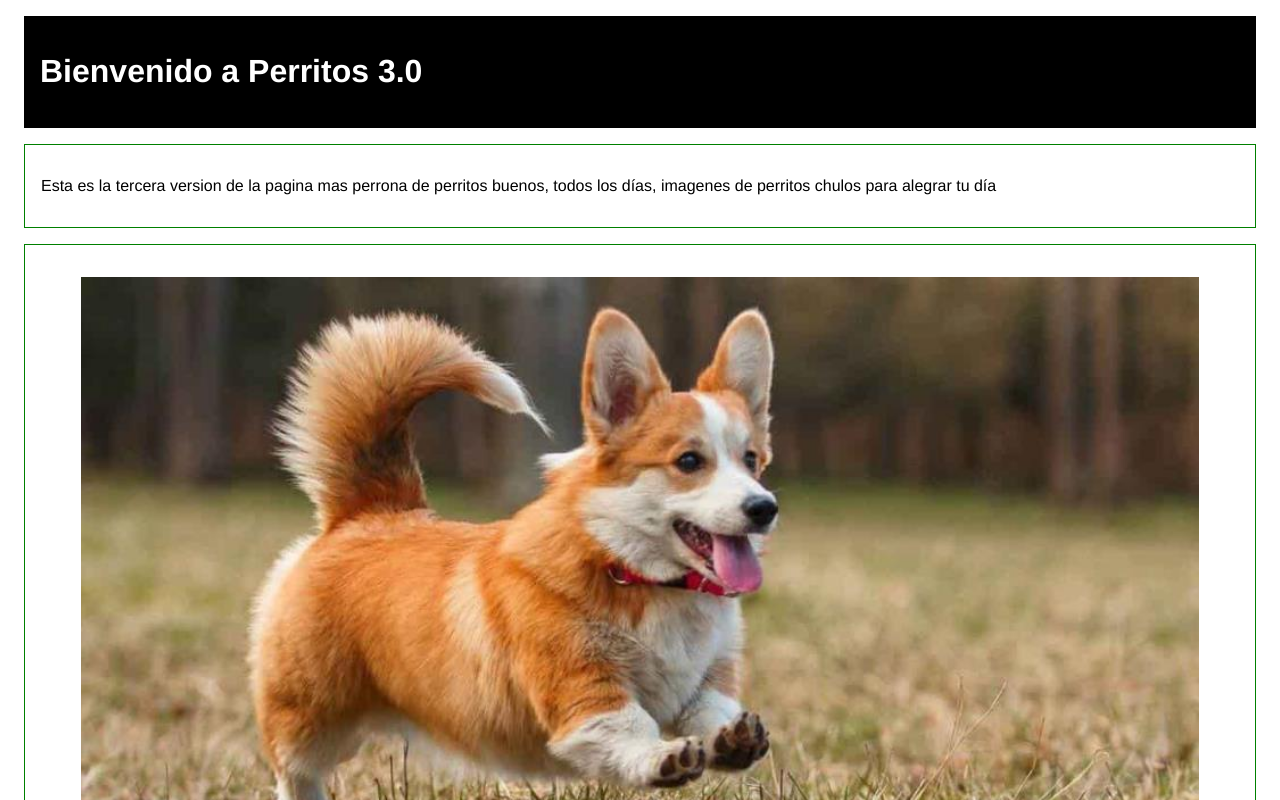
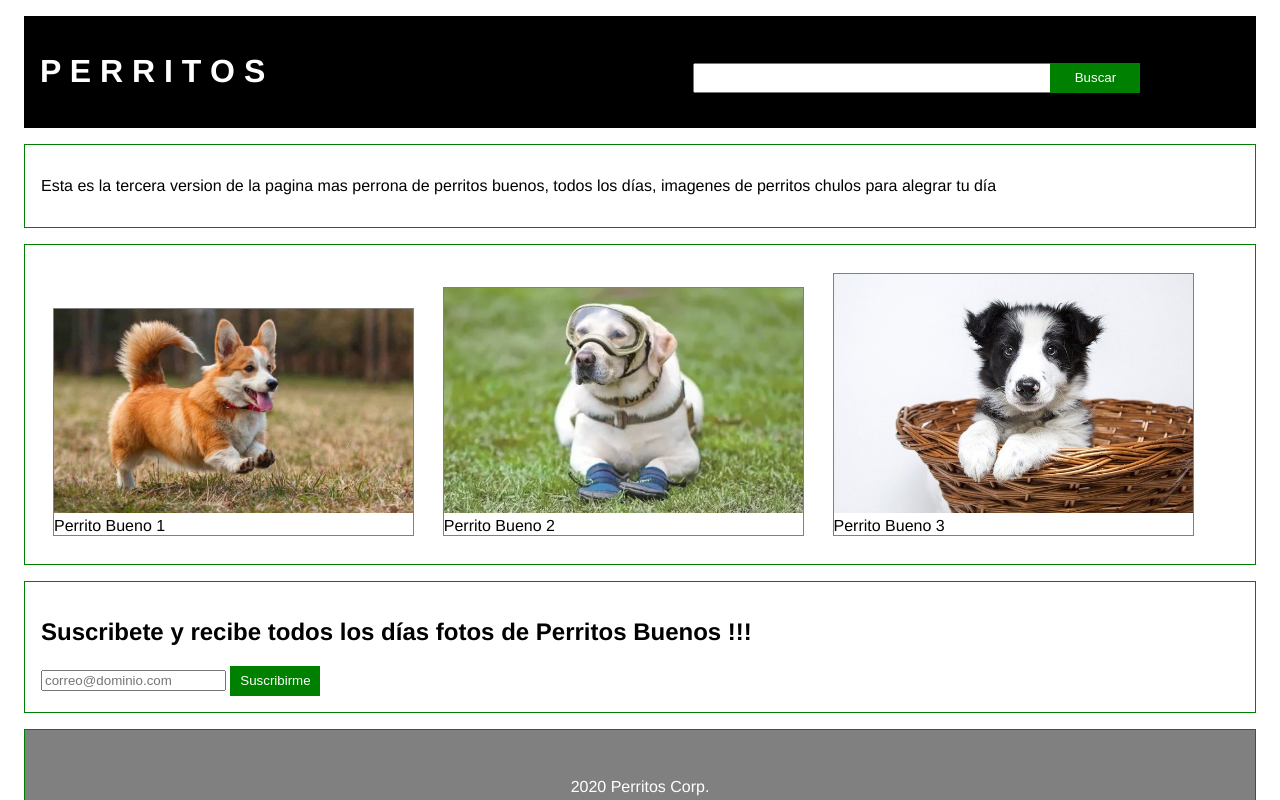
Before and after one commit to joysleepy/cal3, a plain HTML site: page index.html in a window 1280 px wide. Shown: the top 800 px of the page. Drawn offline with Linux system fonts and the light colour scheme.

Commit message:
cabecera ok

```diff
--- a/css/estilo.css
+++ b/css/estilo.css
@@ -3,19 +3,40 @@ body{
 }
 
 header{
+    color: white;
     background: black;
     margin: 1em;
     padding: 1em;
+
 }
 
-header h1{
-    color: white;
+header figure, header section{
+    display: inline-block;
+    margin: 0;
+}
+
+
+header figure{
+  width: 30%;
+}
+
+header section{
+    width: 60%;
+    text-align: right;
+    border: none;
 }
 
 section{
     border: solid 1px green;
     margin: 1em;
     padding: 1em;
+}
+
+section#galeria figure{
+    display: inline-block;
+    width: 30%;
+    border: 1px solid grey;
+    margin: 1%;
 }
 
 section#galeria figure img{
@@ -29,3 +50,18 @@ section#footer{
     background: gray;
     padding: 2em;
 }
+
+
+header input{
+    width: 350px;
+    height: 24px;
+    margin-right: -5px;
+}
+
+button{
+    background: green;
+    border:none;
+    color: white;
+    width: 90px;
+    height: 30px;
+}
--- a/index.html
+++ b/index.html
@@ -9,7 +9,14 @@
 <body>
 
     <header>
-        <h1>Bienvenido a Perritos 3.0</h1>
+        <figure>
+            <h1>P E R R I T O S</h1>
+        </figure>
+        <section>
+            <!-- bien puede ser un div, hacen lo mismo a fin de cuentas, pero es una mejor practica usar sections -->
+            <input type="text" name="" id="">
+            <button>Buscar</button>
+        </section>
     </header>
 
     <section>
```
